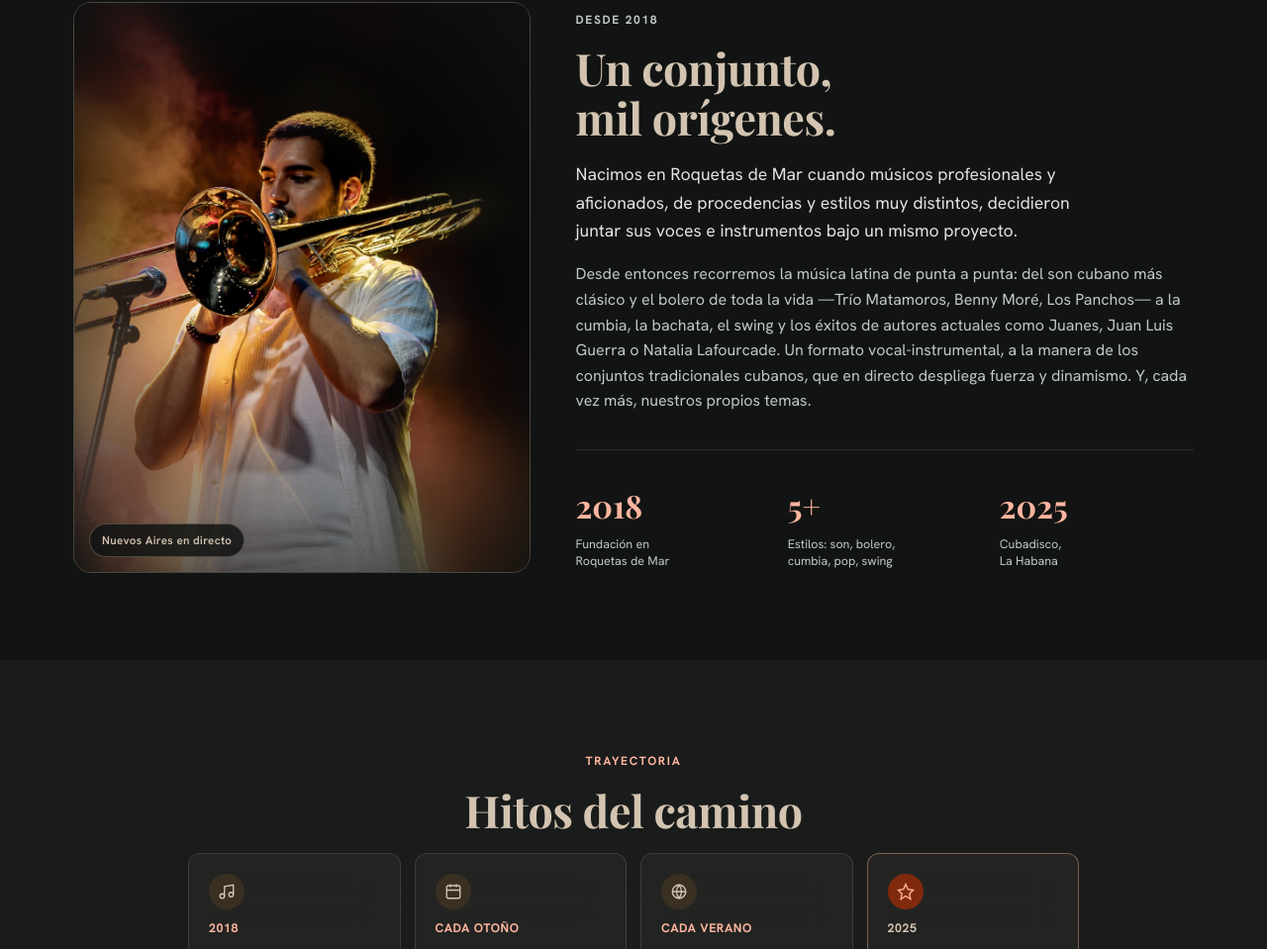
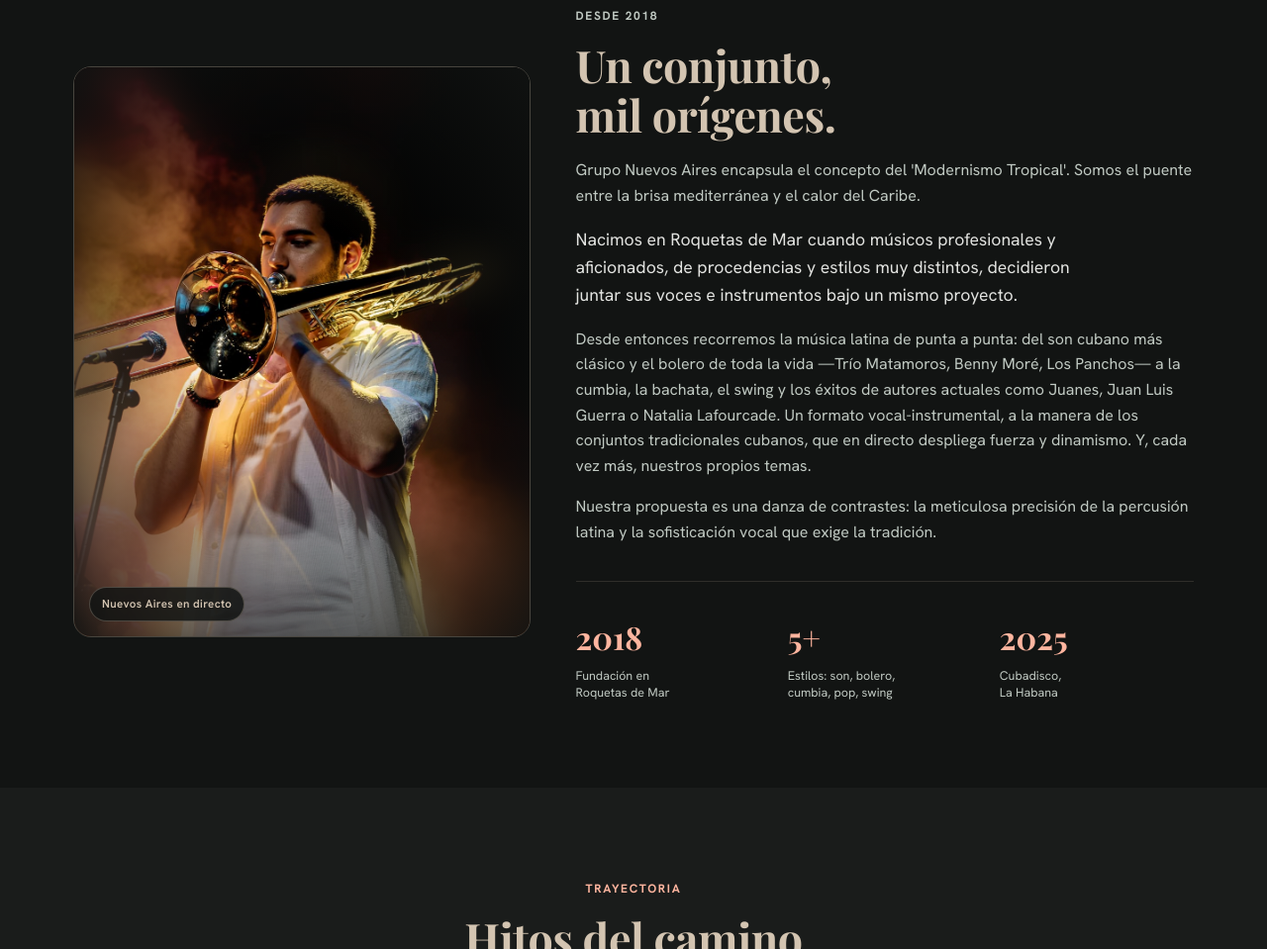
Before and after one commit to AcademiaTecnopolis/grupo, a plain HTML site: page index.html in a window 1280 px wide. Shown: the part 915-1874 px from the top of the page at 99% size. Drawn offline with nearby package versions, Linux system fonts and the light colour scheme; a web font is replaced by a local one.

Commit message:
Add description of Grupo Nuevos Aires
Added a paragraph describing Grupo Nuevos Aires and its musical concept.

```diff
--- a/index.html
+++ b/index.html
@@ -621,11 +621,13 @@ a:focus-visible, button:focus-visible, input:focus-visible, textarea:focus-visib
     <div class="sobre-text">
       <p class="eyebrow">Desde 2018</p>
       <h2 class="h2">Un conjunto,<br>mil orígenes.</h2>
+      <p>Grupo Nuevos Aires encapsula el concepto del 'Modernismo Tropical'. Somos el puente entre la brisa mediterránea y el calor del Caribe.</p>
       <p class="lead">
         Nacimos en Roquetas de Mar cuando músicos profesionales y aficionados,
         de procedencias y estilos muy distintos, decidieron juntar sus voces
         e instrumentos bajo un mismo proyecto.
       </p>
+
       <p>
         Desde entonces recorremos la música latina de punta a punta: del son
         cubano más clásico y el bolero de toda la vida —Trío Matamoros, Benny
@@ -635,6 +637,7 @@ a:focus-visible, button:focus-visible, input:focus-visible, textarea:focus-visib
         tradicionales cubanos, que en directo despliega fuerza y dinamismo.
         Y, cada vez más, nuestros propios temas.
       </p>
+      <p>Nuestra propuesta es una danza de contrastes: la meticulosa precisión de la percusión latina y la sofisticación vocal que exige la tradición.</p>
 
       <div class="stat-row">
         <div class="stat">
```
